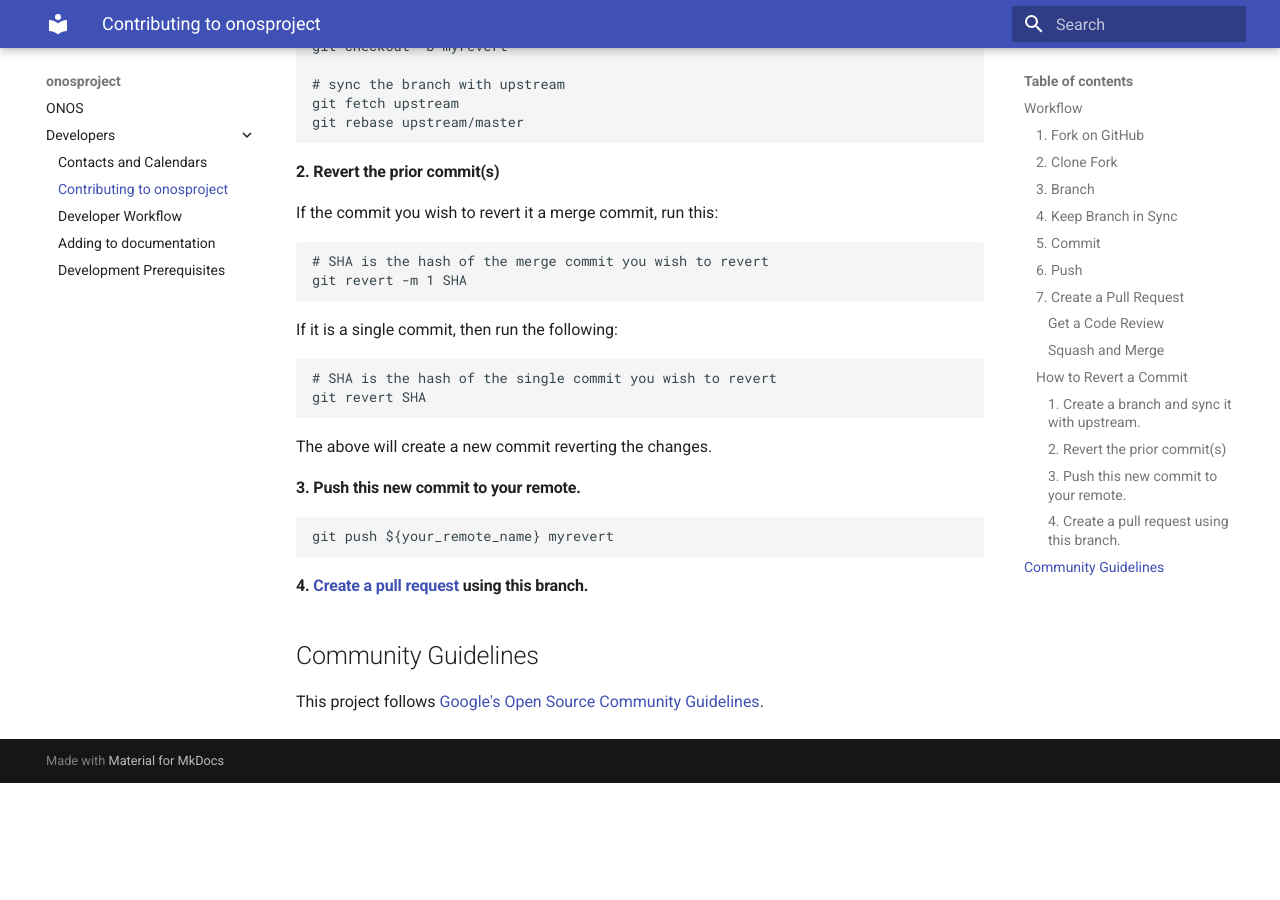
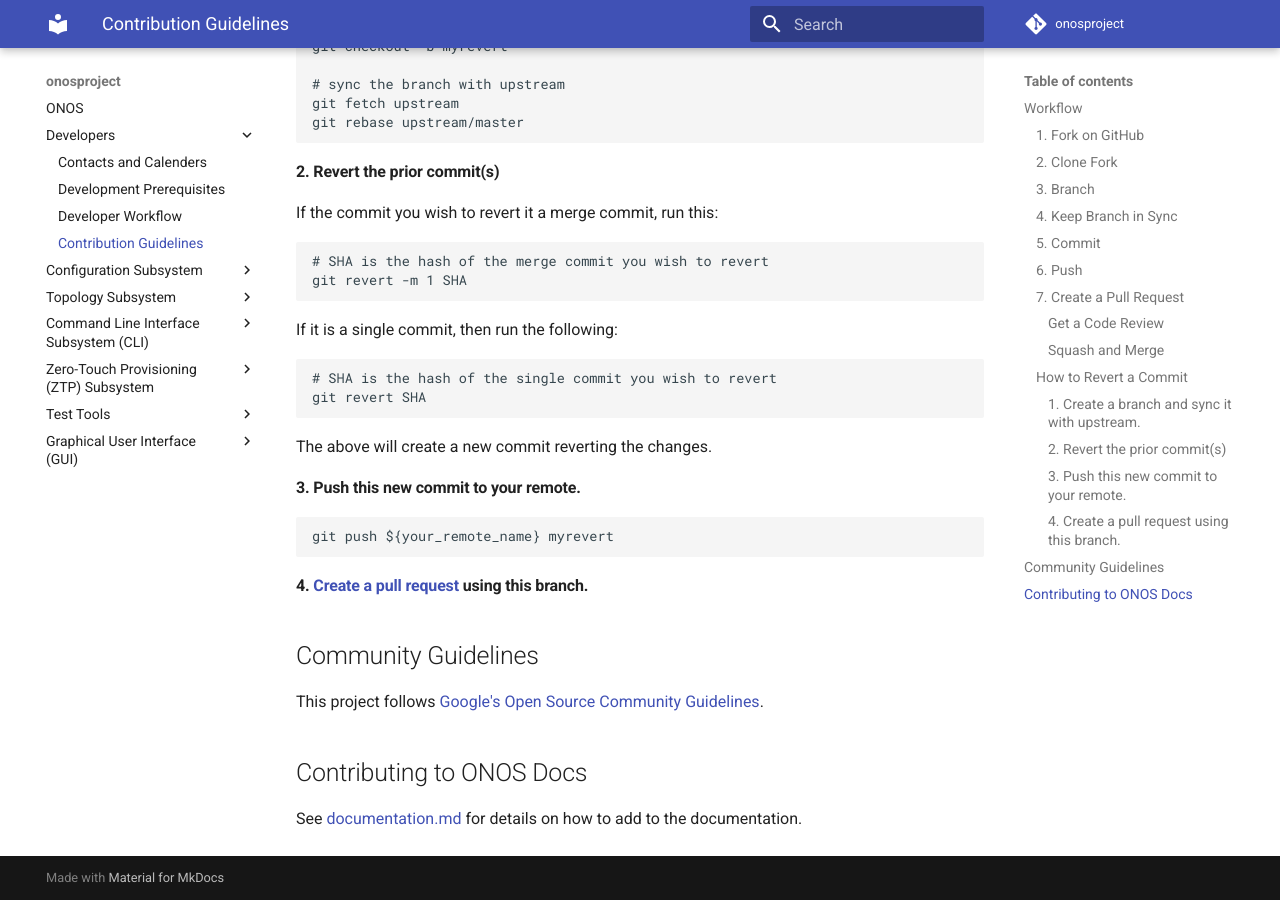
Before and after one commit to onosproject/onos-docs, an MkDocs documentation site: the page built from docs/developers/contributing.md, in a window 1280 px wide and 900 px high, scrolled down 4137 px. Built offline with MkDocs 1.6.1 and Material for MkDocs 9.7.7, drawn with Linux system fonts in a browser that asks for light colours; before the commit the page ends 4920 px from its top, so only the background shows below that; part of the change alters nothing that is shown.

Commit message:
Add a Page tree to mkdocs config file to customize navigation (#16)

```diff
--- a/docs/developers/contributing.md
+++ b/docs/developers/contributing.md
@@ -214,3 +214,9 @@ git push ${your_remote_name} myrevert
 
 This project follows [Google's Open Source Community
 Guidelines](https://opensource.google.com/conduct/).
+
+
+## Contributing to ONOS Docs
+
+See [documentation.md](documentation.md)
+for details on how to add to the documentation.
--- a/mkdocs.yml
+++ b/mkdocs.yml
@@ -1,2 +1,42 @@
 site_name: onosproject
+site_url: https://www.onosproject.org
+site_description: Open Network Operating System (ONOS)
+site_author: Open Networking Foundation
 theme: 'material'
+
+# Repository
+repo_name: onosproject
+repo_url: https://github.com/onosproject
+
+# Page tree
+nav:
+   - ONOS: README.md
+   - Developers:
+      - Contacts and Calenders: developers/community-info.md
+      - Development Prerequisites: developers/prerequisites.md
+      - Developer Workflow: developers/dev_workflow.md
+      - Contribution Guidelines: developers/contributing.md
+   - Configuration Subsystem:
+      - How To Build Configuration Subsystem?: onos-config/build.md
+      - How To Run Configuration Subsystem?: onos-config/run.md
+      - How To Debug Configuration Subsystem?: onos-config/debugging.md
+      - Administrative And Diagnostic CLI: onos-config/cli.md
+      - Extending Configuration Subsystem With Model Plugins: onos-config/modelplugin.md
+      - Northbound gNMI Service: onos-config/gnmi.md
+      - gNMI Extensions: onos-config/gnmi_extensions.md
+   - Topology Subsystem:
+      - How To Use Topology Subsystem CLI?: onos-topo/cli.md
+   - Command Line Interface Subsystem (CLI):
+      - How To Install and Run CLI Subsystem?: onos-cli/setup.md
+   - Zero-Touch Provisioning (ZTP) Subsystem:
+      - How To Install And Run ZTP?: onos-ztp/setup.md
+   - Test Tools:
+      - How To Install and Run ONIT?: onos-test/setup.md
+      - How To Use ONIT?: onos-test/run.md
+      - How To Write and Run Tests?: onos-test/testing.md
+   - Graphical User Interface (GUI):
+      - ONOS-GUI Subsystem: onos-gui/README.md
+      - Configuration GUI: onos-gui/config-gui.md
+      - GUI Architecture: onos-gui/architecture.md
+      - GUI Development Prerequisites: onos-gui/prerequisites.md
+      - How To Run ONOS GUI?: onos-gui/run.md
```
